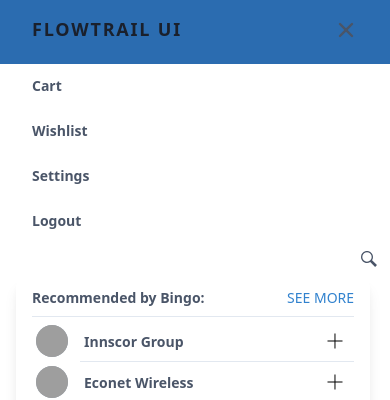
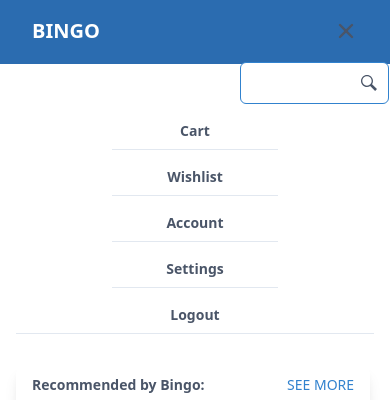
Before and after one commit to emacliam/Bingo-2.0, a Nuxt app: page / in a window 390 px wide. Both pictures are taken after a click on the button 346 px from the left and 29 px from the top of the page. Shown: the top 400 px of the page. Built offline with nearby package versions, Linux system fonts and the light colour scheme; grey boxes are pictures that could not be loaded.

Commit message:
added drawer on mobile layout

```diff
--- a/layouts/default.vue
+++ b/layouts/default.vue
@@ -1,9 +1,9 @@
 <template>
   <main>
 <div class="w-full text-gray-700 bg-blue-700 dark-mode:text-gray-200 dark-mode:bg-gray-800 h-16">
-  <div class="flex flex-col max-w-screen-xl px-4 mx-auto md:items-center md:justify-between md:flex-row md:px-6 lg:px-8">
+  <div class="flex flex-col max-w-screen-xl px-4 mx-auto md:items-center md:justify-between md:flex-row md:px-6 lg:px-8 ">
     <div class="p-4 flex flex-row items-center justify-between">
-      <a href="#" class="text-lg font-semibold tracking-widest text-gray-900 uppercase rounded-lg dark-mode:text-white focus:outline-none focus:shadow-outline">Flowtrail UI</a>
+      <a href="#" class="text-white text-xl font-bold">BINGO</a>
       <button class="md:hidden rounded-lg focus:outline-none" @click="open = !open">
         <svg fill="currentColor" viewBox="0 0 20 20" class="w-6 h-6">
           <path v-show="!open" fill-rule="evenodd" d="M3 5a1 1 0 011-1h12a1 1 0 110 2H4a1 1 0 01-1-1zM3 10a1 1 0 011-1h12a1 1 0 110 2H4a1 1 0 01-1-1zM9 15a1 1 0 011-1h6a1 1 0 110 2h-6a1 1 0 01-1-1z" clip-rule="evenodd"></path>
@@ -11,20 +11,37 @@
         </svg>
       </button>
     </div>
-    <div :class="{'flex-col': open, 'hidden': !open}" class="flex md:hidden">
-       <a class="px-4 py-2 mt-2 text-sm font-semibold" href="#">Cart</a>
-       <a class="px-4 py-2 mt-2 text-sm font-semibold" href="#">Wishlist</a>
-       <a class="px-4 py-2 mt-2 text-sm font-semibold" href="#">Settings</a>
-       <a class="px-4 py-2 mt-2 text-sm font-semibold" href="#">Logout</a>
-    </div>
-     <div class="relative ml-56 w-5/12">
-          <input title="Search Bar" aria-label="search bar" role="search" class="pr-8 pl-4 py-2 rounded-md cursor-pointer focus:border-blue-600 focus:cursor-text w-full placeholder-transparent focus:placeholder-blue-500" type="text" placeholder="Search" />
+      <div class="relative ml-56 w-5/12">
+          <input title="Search Bar" aria-label="search bar" role="search" class="pr-8 pl-4 py-2 border-blue-600 border rounded-md cursor-pointer focus:border-blue-600 focus:cursor-text w-full placeholder-transparent focus:placeholder-blue-500" type="text" placeholder="Search" />
           <i class="pointer-events-none absolute top-0 right-0 h-full flex items-center pr-3">
             <svg class="fill-current w-4 h-4 mx-auto" xmlns="http://www.w3.org/2000/svg" width="24" height="24" viewBox="0 0 24 24">
               <path d="M21.172 24l-7.387-7.387c-1.388.874-3.024 1.387-4.785 1.387-4.971 0-9-4.029-9-9s4.029-9 9-9 9 4.029 9 9c0 1.761-.514 3.398-1.387 4.785l7.387 7.387-2.828 2.828zm-12.172-8c3.859 0 7-3.14 7-7s-3.141-7-7-7-7 3.14-7 7 3.141 7 7 7z" />
             </svg>
           </i>
         </div>
+    <div :class="{'flex-col': open, 'hidden': !open}" class="flex md:hidden ">
+       <a class="px-4 py-2 mt-2 text-sm font-semibold m-auto" href="#">Cart</a>
+       <div class="mx-24">
+         <hr>
+       </div>
+       <a class="px-4 py-2 mt-2 text-sm font-semibold m-auto" href="#">Wishlist</a>
+       <div class="mx-24">
+         <hr>
+       </div>
+       <a class="px-4 py-2 mt-2 text-sm font-semibold m-auto" href="#">Account</a>
+        <div class="mx-24">
+         <hr>
+       </div>
+         <a class="px-4 py-2 mt-2 text-sm font-semibold m-auto" href="#">Settings</a>
+       <div class="mx-24">
+         <hr>
+       </div>
+       <a class="px-4 py-2 mt-2 text-sm font-semibold m-auto" href="#">Logout</a>
+       <div class="">
+         <hr>
+       </div>
+    </div>
+
   <nav class="flex-col flex-grow pb-4 md:pb-0 md:flex md:justify-end md:flex-row hidden">
     <nuxt-link to="" class="m-2 text-white">
 <svg class="fill-current" xmlns="http://www.w3.org/2000/svg" width="40" height="40" viewBox="0 0 26 26"><path style="line-height:normal;text-indent:0;text-align:start;text-decoration-line:none;text-transform:none;block-progression:tb" d="M 13 0 C 5.826231 0 1.6e-005 5.8262 0 13 C -4.2e-005 20.1738 5.826191 26 13 26 C 20.173809 26 26.000041 20.1738 26 13 C 25.999984 5.8262 20.173769 0 13 0 z M 13 1 C 19.633359 1 24.999985 6.3666 25 13 C 25.000038 19.6334 19.633396 25 13 25 C 6.366603 25 0.999962 19.6334 1 13 C 1.000015 6.3666 6.366641 1 13 1 z M 7 7 L 7 8 L 8.5039062 8 L 10.867188 15.246094 L 9.9765625 18.367188 C 9.8924425 18.663257 10.149243 19.003576 10.457031 19.003906 L 18.457031 19.003906 L 18.457031 18.003906 L 11.119141 18.003906 L 11.6875 16.009766 L 17.830078 16 L 19.947266 10.158203 L 19.007812 9.8164062 L 18.574219 11.015625 L 10.539062 11.015625 L 9.2285156 7 L 7 7 z " font-family="sans-serif" font-weight="400" overflow="visible"/></svg>
@@ -36,16 +53,23 @@
         </button>
         <div v-show="drop" x-transition:enter="transition ease-out duration-100" x-transition:enter-start="transform opacity-0 scale-95" x-transition:enter-end="transform opacity-100 scale-100" x-transition:leave="transition ease-in duration-75" x-transition:leave-start="transform opacity-100 scale-100" x-transition:leave-end="transform opacity-0 scale-95" class="absolute right-0 w-full mt-2 origin-top-right rounded-md shadow-lg md:w-48">
           <div class="px-2 py-2 bg-white rounded-md shadow dark-mode:bg-gray-800">
-            <a class="block px-4 py-2 mt-2 text-sm font-semibold bg-transparent rounded-lg dark-mode:bg-transparent dark-mode:hover:bg-gray-600 dark-mode:focus:bg-gray-600 dark-mode:focus:text-white dark-mode:hover:text-white dark-mode:text-gray-200 md:mt-0 hover:text-gray-900 focus:text-gray-900 hover:bg-gray-200 focus:bg-gray-200 focus:outline-none focus:shadow-outline" href="#">Link #1</a>
-            <a class="block px-4 py-2 mt-2 text-sm font-semibold bg-transparent rounded-lg dark-mode:bg-transparent dark-mode:hover:bg-gray-600 dark-mode:focus:bg-gray-600 dark-mode:focus:text-white dark-mode:hover:text-white dark-mode:text-gray-200 md:mt-0 hover:text-gray-900 focus:text-gray-900 hover:bg-gray-200 focus:bg-gray-200 focus:outline-none focus:shadow-outline" href="#">Link #2</a>
-            <a class="block px-4 py-2 mt-2 text-sm font-semibold bg-transparent rounded-lg dark-mode:bg-transparent dark-mode:hover:bg-gray-600 dark-mode:focus:bg-gray-600 dark-mode:focus:text-white dark-mode:hover:text-white dark-mode:text-gray-200 md:mt-0 hover:text-gray-900 focus:text-gray-900 hover:bg-gray-200 focus:bg-gray-200 focus:outline-none focus:shadow-outline" href="#">Link #3</a>
+            <a class="block px-4 py-2 mt-2 text-sm font-semibold bg-transparent rounded-lg dark-mode:bg-transparent dark-mode:hover:bg-gray-600 dark-mode:focus:bg-gray-600 dark-mode:focus:text-white dark-mode:hover:text-white dark-mode:text-gray-200 md:mt-0 hover:text-gray-900 focus:text-gray-900 hover:bg-gray-200 focus:bg-gray-200 focus:outline-none focus:shadow-outline" href="#">Wishlist</a>
+            <a class="block px-4 py-2 mt-2 text-sm font-semibold bg-transparent rounded-lg dark-mode:bg-transparent dark-mode:hover:bg-gray-600 dark-mode:focus:bg-gray-600 dark-mode:focus:text-white dark-mode:hover:text-white dark-mode:text-gray-200 md:mt-0 hover:text-gray-900 focus:text-gray-900 hover:bg-gray-200 focus:bg-gray-200 focus:outline-none focus:shadow-outline" href="#">Account</a>
+            <a class="block px-4 py-2 mt-2 text-sm font-semibold bg-transparent rounded-lg dark-mode:bg-transparent dark-mode:hover:bg-gray-600 dark-mode:focus:bg-gray-600 dark-mode:focus:text-white dark-mode:hover:text-white dark-mode:text-gray-200 md:mt-0 hover:text-gray-900 focus:text-gray-900 hover:bg-gray-200 focus:bg-gray-200 focus:outline-none focus:shadow-outline" href="#">Settings</a>
+            <a class="block px-4 py-2 mt-2 text-sm font-semibold bg-transparent rounded-lg dark-mode:bg-transparent dark-mode:hover:bg-gray-600 dark-mode:focus:bg-gray-600 dark-mode:focus:text-white dark-mode:hover:text-white dark-mode:text-gray-200 md:mt-0 hover:text-gray-900 focus:text-gray-900 hover:bg-gray-200 focus:bg-gray-200 focus:outline-none focus:shadow-outline" href="#">Logout</a>
           </div>
         </div>
       </div>
     </nav>
   </div>
-  <div>
+  <div class="pt-8">
     <nuxt/>
+  </div>
+  <div class="max-w-full  h-24">
+    <div class="max-w-full text-center bg-gray-800">
+ <a href="#" v-scroll-to="'#element'" class="text-white text-center h-12 m-auto">Back to top</a>
+    </div>
+
   </div>
 </div>
   </main>
@@ -59,10 +83,20 @@
       drop:false
     }
   },
+  methods: {
+    backtotop(){
+      console.log('yeah')
+    scrollToTop: true
+
+    }
+  },
 
 }
 </script>
 
-<style>
+<style scoped>
+#element {
+  margin-top: 0px;
+}
 
 </style>
```
